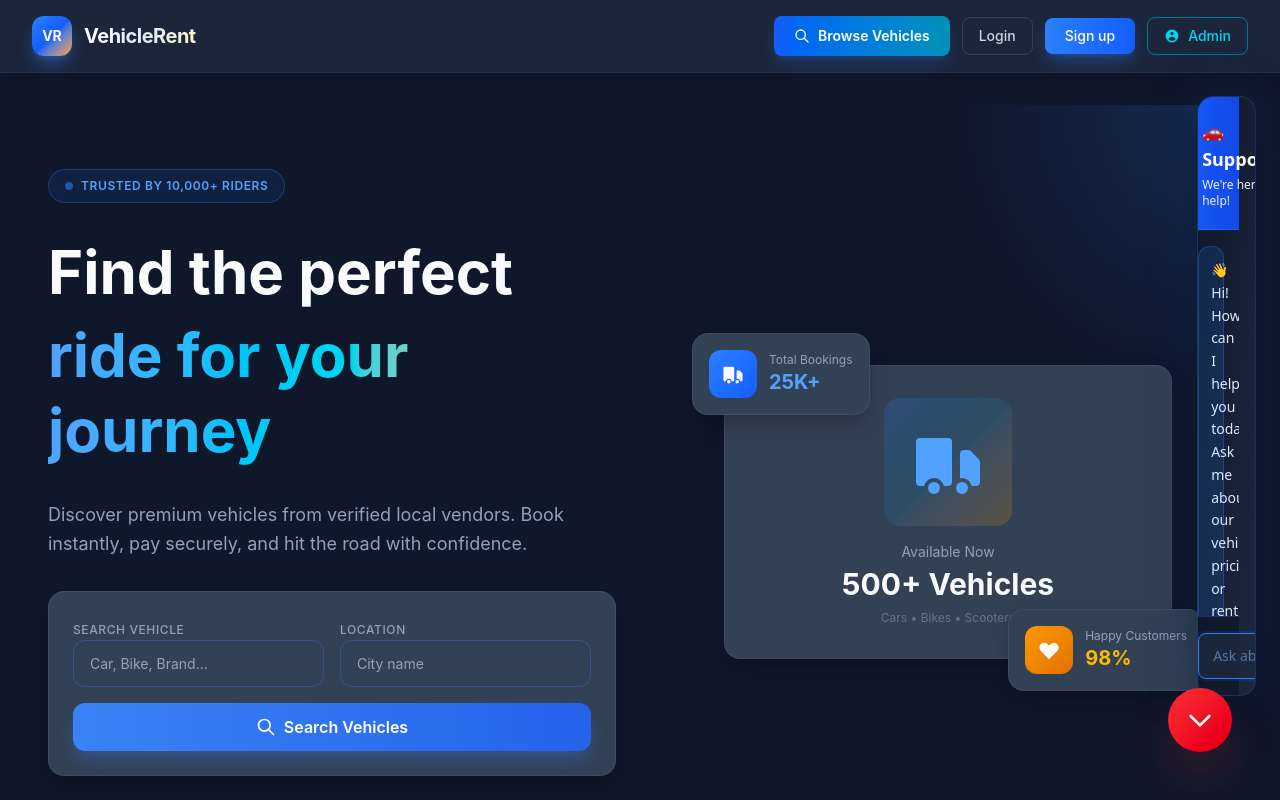
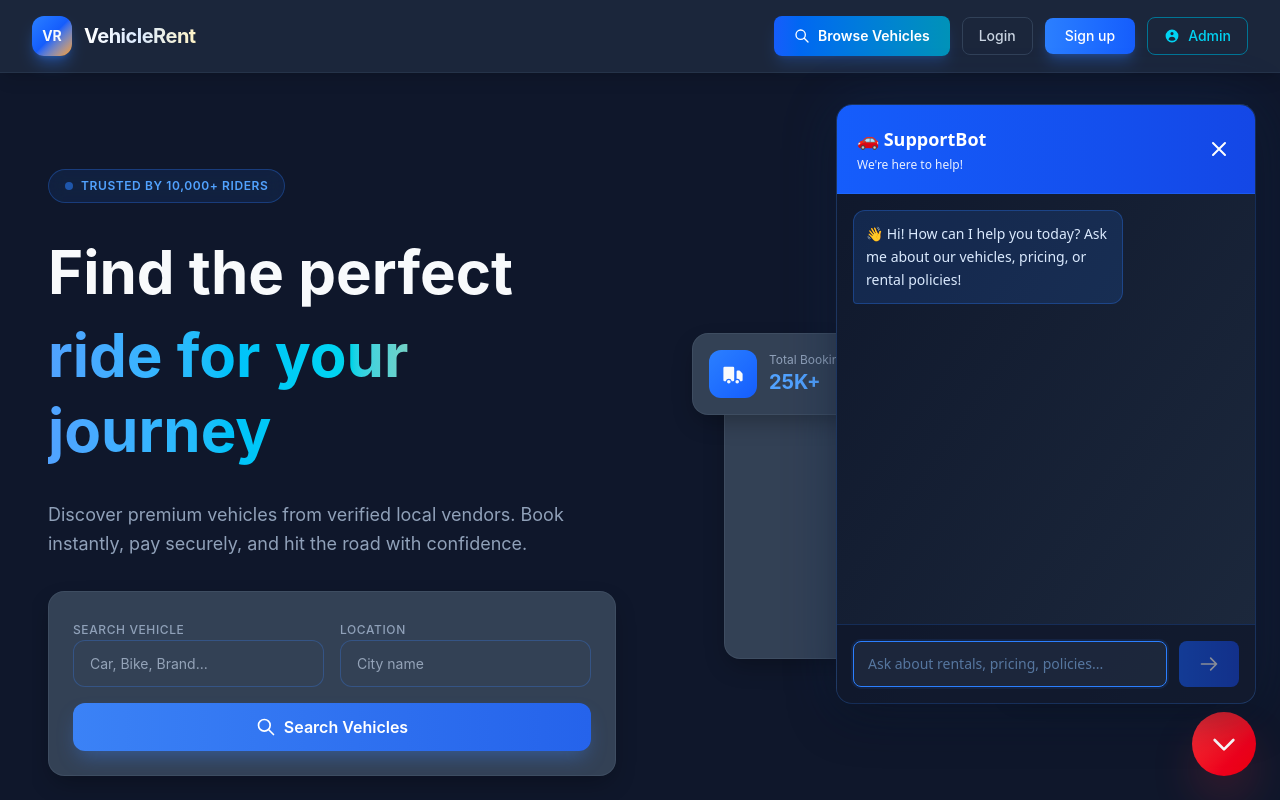
Before and after one commit to Sahilgupta2175/vehicle-rental-services, a React (Vite) app in the folder client/: page / in a window 1280 px wide. Both pictures are taken after a click on the button "Open chat". Shown: the top 800 px of the page. Built offline with nearby package versions, Linux system fonts and the light colour scheme; no server answers.

Commit message:
Improves chat window positioning and z-index layering
Switches chat window from absolute to fixed positioning for more consistent placement, adjusts spacing for better visibility on different screen sizes, and increases z-index to ensure chat elements remain above other UI components.

```diff
--- a/client/src/components/common/ChatBot.jsx
+++ b/client/src/components/common/ChatBot.jsx
@@ -99,11 +99,12 @@ const ChatBot = () => {
         <div className="fixed bottom-6 right-6 z-[9999] font-sans">
             {/* Chat Window */}
             <div
-                className={`absolute bottom-20 right-4 left-4 sm:right-0 sm:left-auto w-auto sm:w-[420px] max-w-[92%] h-[70vh] sm:h-[600px] bg-gradient-to-br from-slate-900 to-slate-800 rounded-2xl shadow-2xl border border-blue-500/20 flex-col overflow-hidden transition-all duration-300 backdrop-blur-sm ${
+                className={`fixed bottom-24 right-4 left-4 sm:right-6 sm:left-auto sm:bottom-24 w-auto sm:w-[420px] max-w-[95%] h-[70vh] sm:h-[600px] bg-gradient-to-br from-slate-900 to-slate-800 rounded-2xl shadow-2xl border border-blue-500/20 flex-col overflow-hidden transition-all duration-300 backdrop-blur-sm ${
                     isOpen ? 'flex animate-slideUp' : 'hidden'
                 }`}
                 style={{
-                    boxShadow: '0 12px 48px rgba(0, 0, 0, 0.4), 0 0 60px rgba(59, 130, 246, 0.15)'
+                    boxShadow: '0 12px 48px rgba(0, 0, 0, 0.4), 0 0 60px rgba(59, 130, 246, 0.15)',
+                    zIndex: 10001
                 }}
             >
                 {/* Header */}
@@ -186,7 +187,7 @@ const ChatBot = () => {
             {/* Toggle Button */}
             <button
                 onClick={toggleChat}
-                className={`fixed bottom-6 right-6 z-[10000] w-14 h-14 sm:w-16 sm:h-16 rounded-full text-white border-none text-2xl sm:text-3xl cursor-pointer shadow-2xl transition-all duration-300 flex items-center justify-center relative overflow-hidden hover:scale-110 active:scale-95 ${
+                className={`fixed bottom-6 right-6 z-[10000] w-14 h-14 sm:w-16 sm:h-16 rounded-full text-white border-none text-2xl sm:text-3xl cursor-pointer shadow-2xl transition-all duration-300 flex items-center justify-center overflow-hidden hover:scale-110 active:scale-95 ${
                     isOpen
                         ? 'bg-gradient-to-br from-red-500 to-red-600 shadow-red-500/40'
                         : 'bg-gradient-to-br from-blue-600 to-blue-700 shadow-blue-500/40'
```
